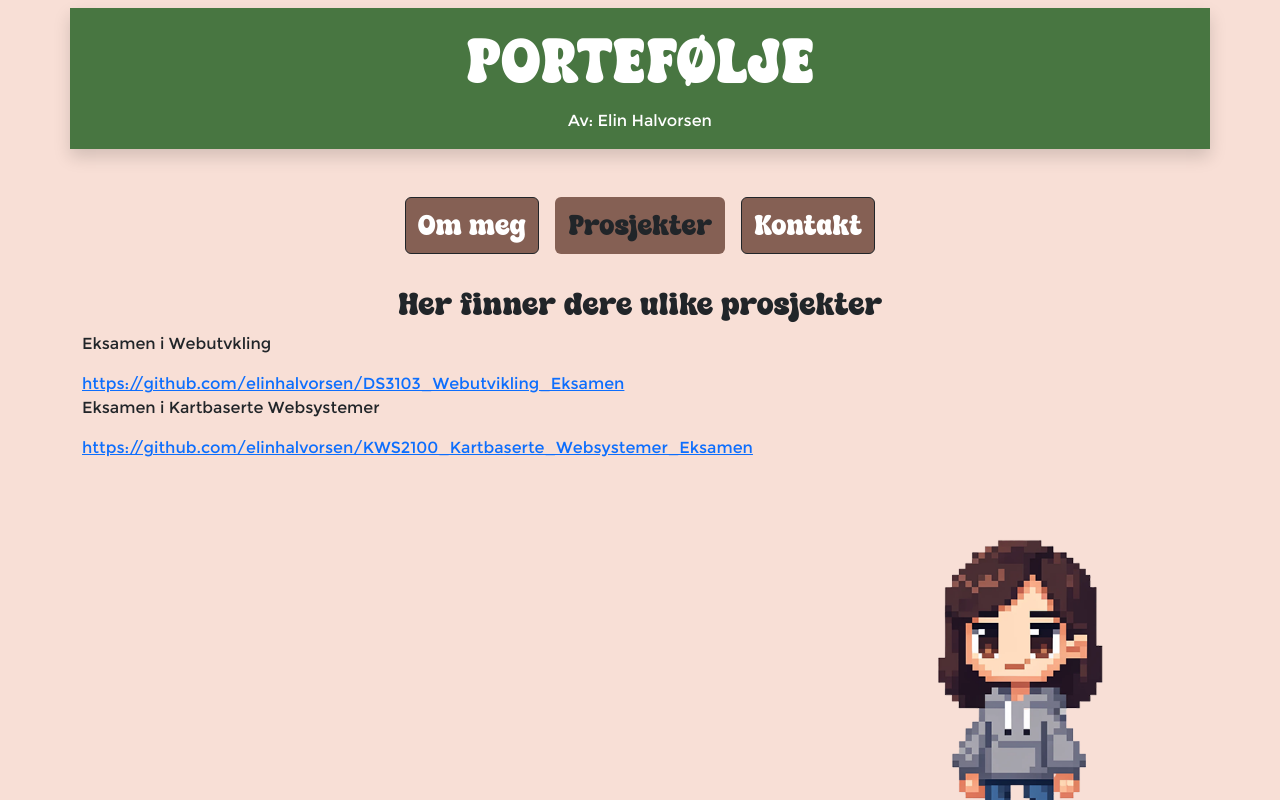
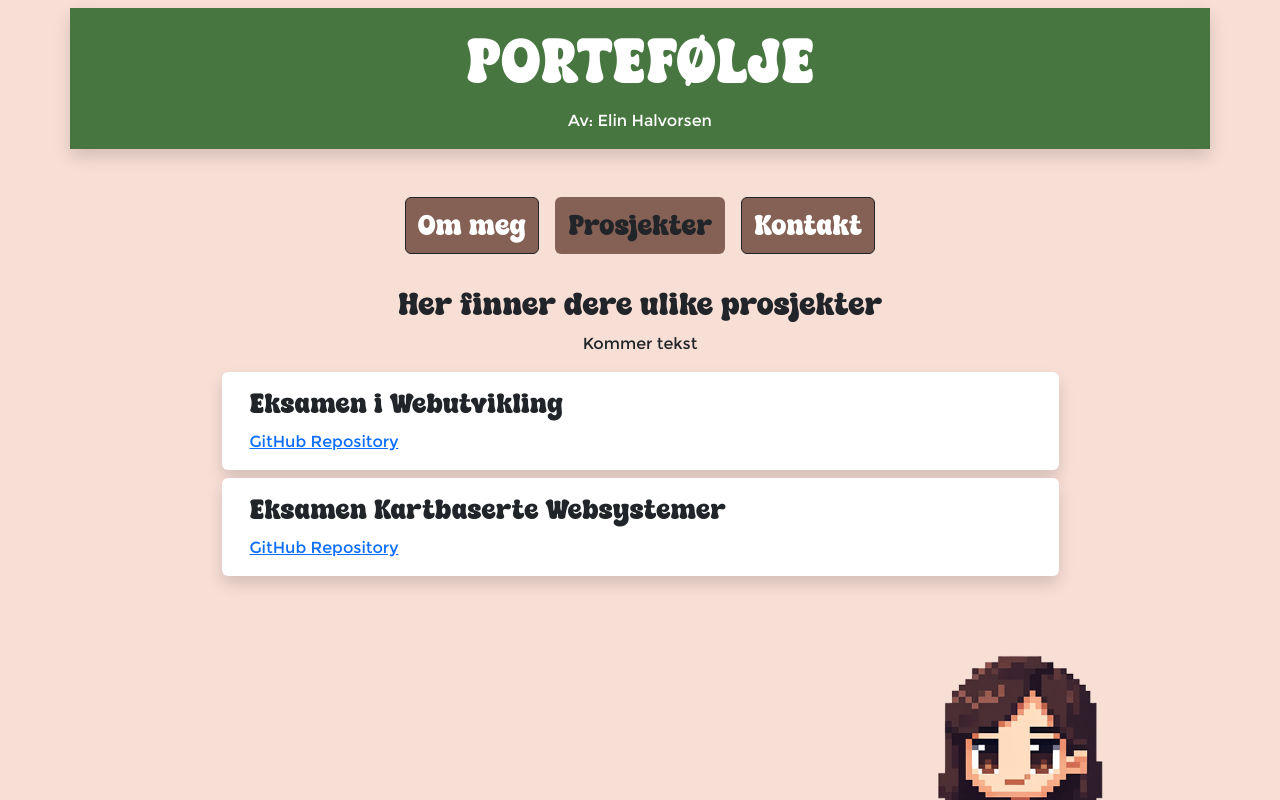
Before and after one commit to elinhalvorsen/portfolio, a React (Vite) app: page / in a window 1280 px wide. Both pictures are taken after a click on the button "Prosjekter". Shown: the top 800 px of the page. Built offline with nearby package versions, Linux system fonts and the light colour scheme.

Commit message:
fkset litt på stylingen

```diff
--- a/src/components/pages/AboutMe.tsx
+++ b/src/components/pages/AboutMe.tsx
@@ -1,14 +1,25 @@
 import React from "react";
 import MainHeading from "../shared/MainHeading";
 import Subtitle from "../shared/Subtitle";
+import Paragraph from "../shared/Paragraph";
+import ContentBox from "../shared/ContentBox";
 const AboutMe = () => {
   return (
     <>
       <Subtitle title={"Sosiale Medier"} />
-      <p>LinedIn</p>
-      <a href="https://www.linkedin.com/in/elin-halvorsen-6b387b205/">
-        https://www.linkedin.com/in/elin-halvorsen-6b387b205/
-      </a>
+      <Paragraph text={"Kommer tekst"} />
+      <ContentBox
+        title={"LinkedIn"}
+        text={
+          <a
+            href="https://www.linkedin.com/in/elin-halvorsen-6b387b205/"
+            target="_blank"
+            rel="noopener noreferrer"
+          >
+            Elin Halvorsen
+          </a>
+        }
+      />
     </>
   );
 };
--- a/src/components/pages/MainPage.tsx
+++ b/src/components/pages/MainPage.tsx
@@ -1,11 +1,12 @@
 import React, { useState } from "react";
 import Subtitle from "../shared/Subtitle";
+import Paragraph from "../shared/Paragraph";
 
 const MainPage = () => {
   return (
     <>
       <Subtitle title={"Hei"} />
-      <p>Her kommer tekst om meg</p>
+      <Paragraph text={"Kommer tekst"} />
     </>
   );
 };
--- a/src/components/pages/Projects.tsx
+++ b/src/components/pages/Projects.tsx
@@ -1,17 +1,36 @@
 import React from "react";
 import Subtitle from "../shared/Subtitle";
+import Paragraph from "../shared/Paragraph";
+import ContentBox from "../shared/ContentBox";
 const Projects = () => {
   return (
     <div>
       <Subtitle title="Her finner dere ulike prosjekter" />
-      <p>Eksamen i Webutvkling</p>
-      <a href="https://github.com/elinhalvorsen/DS3103_Webutvikling_Eksamen">
-        https://github.com/elinhalvorsen/DS3103_Webutvikling_Eksamen
-      </a>
-      <p>Eksamen i Kartbaserte Websystemer</p>
-      <a href="https://github.com/elinhalvorsen/KWS2100_Kartbaserte_Websystemer_Eksamen">
-        https://github.com/elinhalvorsen/KWS2100_Kartbaserte_Websystemer_Eksamen
-      </a>
+      <Paragraph text={"Kommer tekst"} />
+      <ContentBox
+        title={"Eksamen i Webutvikling"}
+        text={
+          <a
+            href="https://github.com/elinhalvorsen/DS3103_Webutvikling_Eksamen"
+            target="_blank"
+            rel="noopener noreferrer"
+          >
+            GitHub Repository
+          </a>
+        }
+      />
+      <ContentBox
+        title={"Eksamen Kartbaserte Websystemer"}
+        text={
+          <a
+            href="https://github.com/elinhalvorsen/KWS2100_Kartbaserte_Websystemer_Eksamen"
+            target="_blank"
+            rel="noopener noreferrer"
+          >
+            GitHub Repository
+          </a>
+        }
+      />
     </div>
   );
 };
--- /dev/null
+++ b/src/components/shared/ContentBox.tsx
@@ -0,0 +1,17 @@
+import React from "react";
+
+interface IContentBox {
+  title: string;
+  text?: React.ReactNode; // Tillater å bruke JSX i stedet for bare tekst
+}
+
+const ContentBox = ({ title, text }: IContentBox) => {
+  return (
+    <article className="d-flex align-content-center row bg-white shadow rounded mt-2 w-75 p-3 mx-auto">
+      <h3>{title}</h3>
+      {text && <div>{text}</div>} {/* Bruker div for å omslutte teksten */}
+    </article>
+  );
+};
+
+export default ContentBox;
--- /dev/null
+++ b/src/components/shared/Paragraph.tsx
@@ -0,0 +1,12 @@
+import React from "react";
+interface IParagraph {
+  text: string;
+}
+const Paragraph = ({ text }: IParagraph) => {
+  return (
+    <>
+      <p className="text-center">{text}</p>
+    </>
+  );
+};
+export default Paragraph;
```
